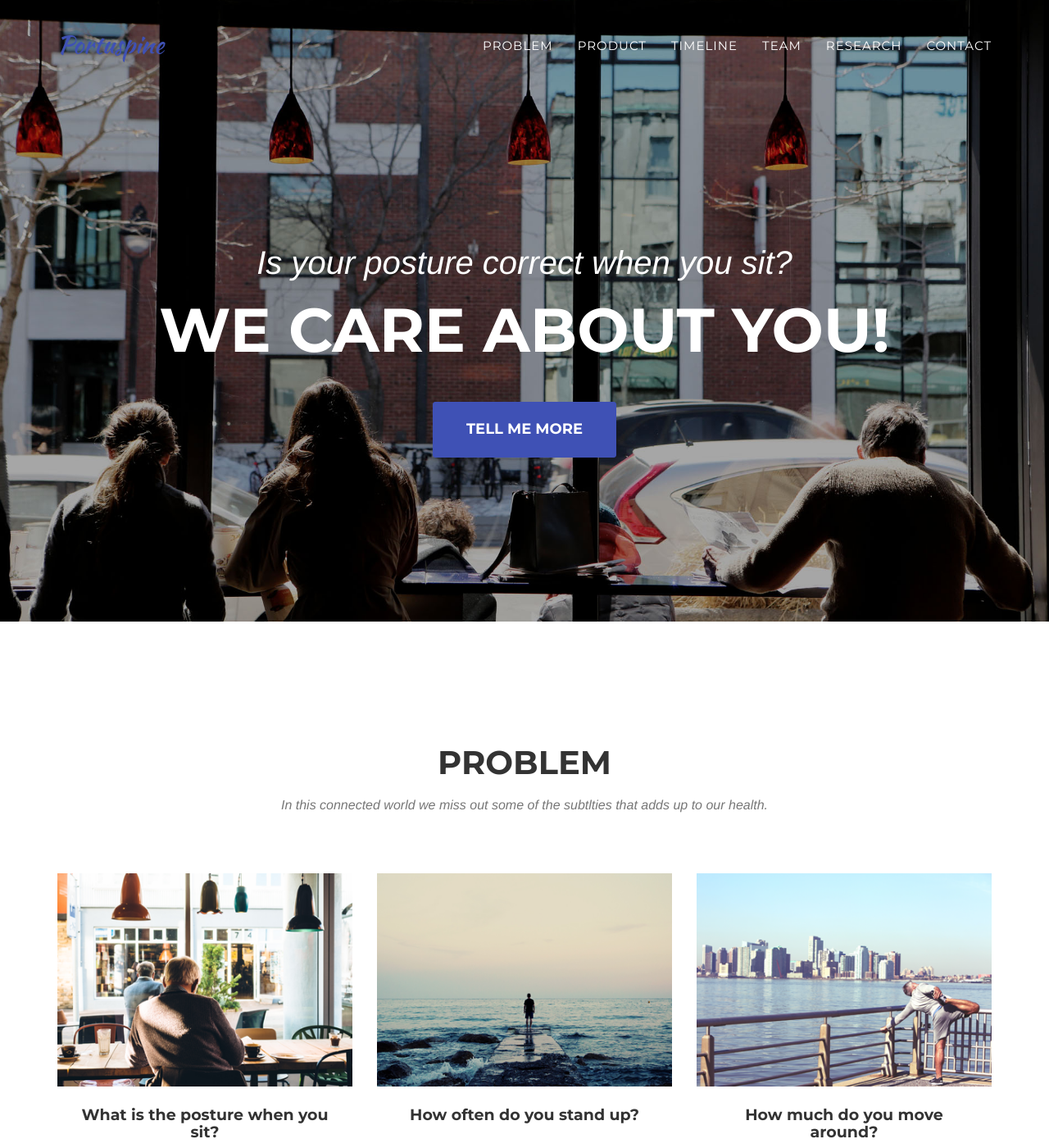
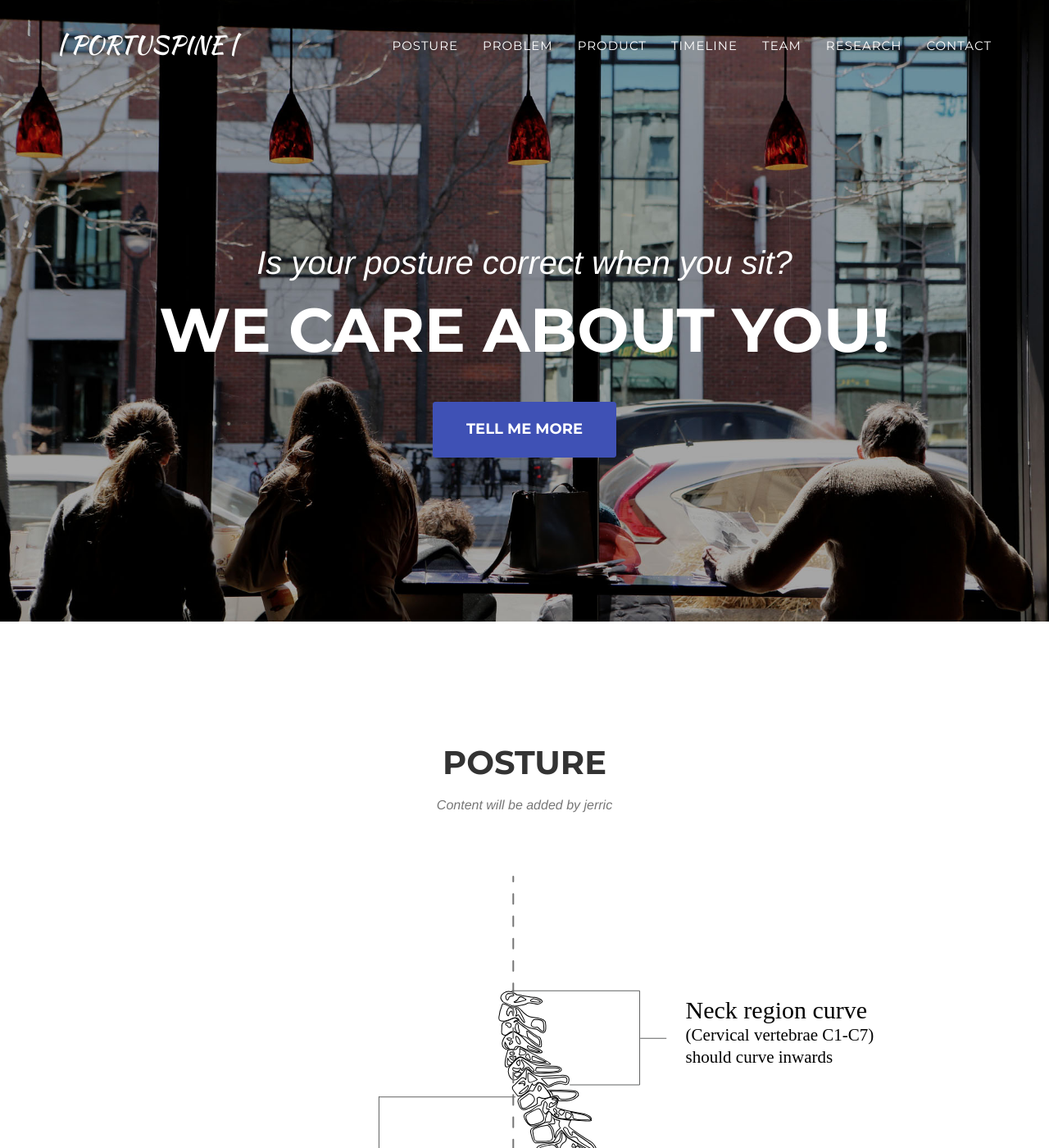
Before and after one commit to Bejoynj/portuspine.github.io, a Jekyll site: the page built from index.html, in a window 1280 px wide and 1400 px high. Shown: the whole window at 82% size. Built offline with Jekyll 4.4.1, drawn with Linux system fonts in a browser that asks for light colours; some web fonts are replaced; comment, search, counter and statistics services are not loaded; some of the changed text lies outside the part shown.

Commit message:
Adding Posture and font change

```diff
--- a/_config.yml
+++ b/_config.yml
@@ -1,7 +1,7 @@
 url: http://127.0.0.1:4000 #https://catalanlabs.com
 
 # Site settings
-title: Portuspine
+title: PORTUSPINE
 email: jerric@catalanlabs.com
 description: "We make preventive care wearable device, that'll help you maintain posture by notifying you when you are slouching"
 
--- a/_includes/head.html
+++ b/_includes/head.html
@@ -17,6 +17,7 @@
     <link href="http://fonts.googleapis.com/css?family=Lato:400,700,400italic,700italic" rel="stylesheet" type="text/css">
     <link href='http://fonts.googleapis.com/css?family=Droid+Serif:400,700,400italic,700italic' rel='stylesheet' type='text/css'>
     <link href='http://fonts.googleapis.com/css?family=Roboto+Slab:400,100,300,700' rel='stylesheet' type='text/css'>
+    <link href='http://fonts.googleapis.com/css?family=Ubuntu:300,400,500,700,300italic,400italic,500italic,700italic' rel='stylesheet' type='text/css'>
 
     <!-- HTML5 Shim and Respond.js IE8 support of HTML5 elements and media queries -->
     <!-- WARNING: Respond.js doesn't work if you view the page via file:// -->
--- a/_includes/header.html
+++ b/_includes/header.html
@@ -9,7 +9,7 @@
                     <span class="icon-bar"></span>
                     <span class="icon-bar"></span>
                 </button>
-                <a class="navbar-brand page-scroll" href="#page-top">{{site.title}}</a>
+                <a class="navbar-brand page-scroll" href="#page-top">| {{site.title}} |</a>
             </div>
 
             <!-- Collect the nav links, forms, and other content for toggling -->
@@ -17,6 +17,9 @@
                 <ul class="nav navbar-nav navbar-right">
                     <li class="hidden">
                         <a href="#page-top"></a>
+                    </li>
+                    <li>
+                        <a class="page-scroll" href="#posture">Posture</a>
                     </li>
                     <li>
                         <a class="page-scroll" href="#problem">Problem</a>
--- /dev/null
+++ b/_includes/posture.html
@@ -0,0 +1,16 @@
+<!-- Posture Grid Section -->
+    <section id="posture">
+        <div class="container">
+            <div class="row">
+                <div class="col-lg-12 text-center">
+                    <h2 class="section-heading">Posture</h2>
+                    <h3 class="section-subheading text-muted">Content will be added by jerric</h3>
+                </div>
+            </div>
+            <div class="row">
+                <div class="col-lg-12 text-center">
+                    <img src="img/spineimg.svg" class="img-display img-responsive" alt="">
+                </div>
+            </div>
+        </div>
+    </section>
--- a/_includes/product.html
+++ b/_includes/product.html
@@ -5,6 +5,11 @@
                 <div class="col-lg-12 text-center">
                     <h2 class="section-heading">Product</h2>
                     <h3 class="section-subheading text-muted">We offer a solution that will unintensionally fullfil those subtleties.</h3>
+                </div>
+            </div>
+            <div class="row">
+                <div class="col-sm-12 ">
+                    <img src="img/Portuspine-flowchart.svg" class="infographic img-display img-responsive" alt=""/>
                 </div>
             </div>
             <div class="row text-center">
--- a/_layouts/default.html
+++ b/_layouts/default.html
@@ -7,6 +7,7 @@
     <body id="page-top" class="index">
 
     {% include header.html %}
+    {% include posture.html %}
     {% include problem.html %}
     {% include product.html %}
     {% include timeline.html %}
```
Also changed, not shown: _includes/css/agency.css (+18 -7 lines), _includes/css/bootstrap.min.css, img/Portuspine-flowchart.svg (added), img/spineimg.svg (added).
